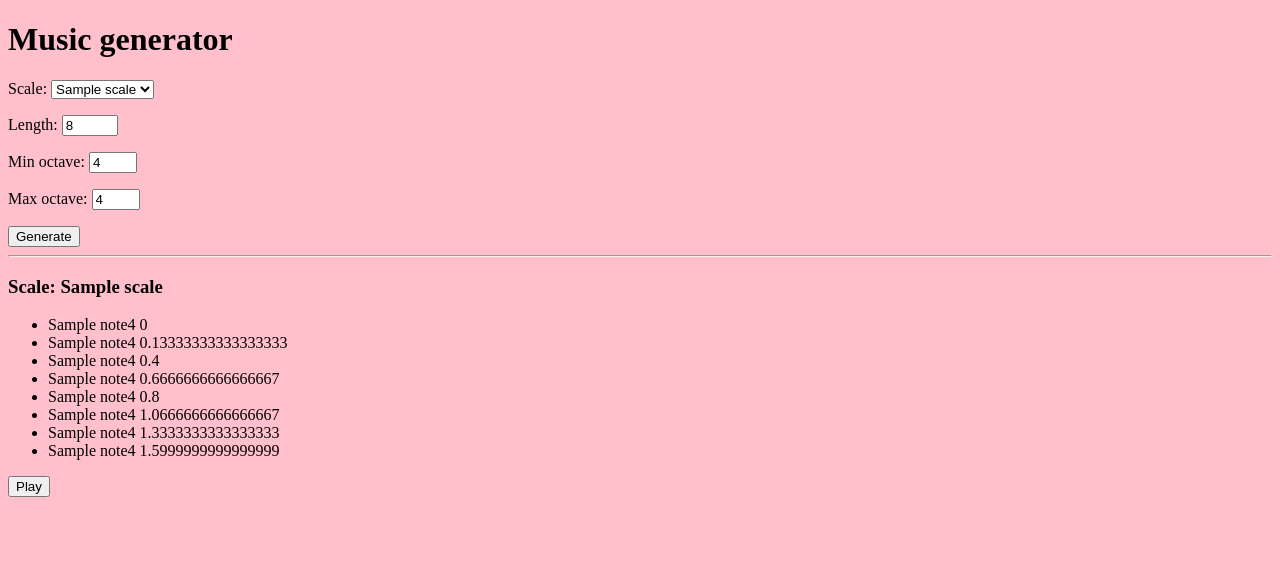
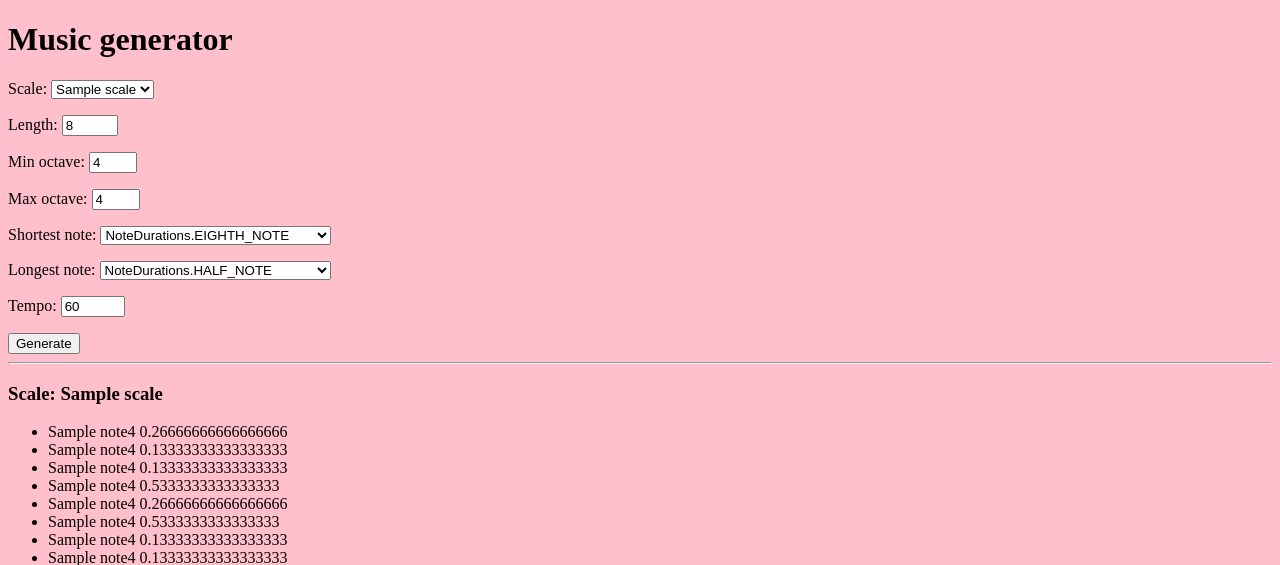
Before and after one commit to rafaljusiak/music-generator, a Django app: page / in a window 1280 px wide. Shown: the top 565 px of the page. Run offline with Django 3.2, Linux system fonts and the light colour scheme; tables that the repository leaves empty hold one stand-in row (values such as "Sample post"); some libraries are stand-ins or nearby versions.

Commit message:
enabled change of tempo and note duration

```diff
--- a/music_generator/core/enums.py
+++ b/music_generator/core/enums.py
@@ -11,9 +11,15 @@ class ScaleTypes(Enum):
     MONOTONIC = "monotonic"
 
 
+SCALE_TYPES_CHOICES = [(t, t.value) for t in ScaleTypes]
+
+
 class NoteDurations(Enum):
     WHOLE_NOTE = 64
     HALF_NOTE = 32
     QUARTER_NOTE = 16
     EIGHTH_NOTE = 8
     SIXTEENTH_NOTE = 4
+
+
+NOTE_DURATIONS_CHOICES = [(t.value, t) for t in NoteDurations]
--- a/music_generator/core/models.py
+++ b/music_generator/core/models.py
@@ -1,6 +1,6 @@
 from django.db import models
 
-from music_generator.core.enums import ScaleTypes
+from music_generator.core.enums import SCALE_TYPES_CHOICES
 
 
 class Note(models.Model):
@@ -27,7 +27,7 @@ class Scale(models.Model):
     )
     name = models.CharField(verbose_name="Name", max_length=64, unique=True)
     scale_type = models.CharField(
-        verbose_name="Type", max_length=32, choices=[(t, t.value) for t in ScaleTypes]
+        verbose_name="Type", max_length=32, choices=SCALE_TYPES_CHOICES
     )
 
     def __str__(self):
--- a/music_generator/core/tempo.py
+++ b/music_generator/core/tempo.py
@@ -2,10 +2,12 @@ from music_generator.core.enums import NoteDurations
 
 
 def get_notes_durations(
-    tempo, shortest=NoteDurations.SIXTEENTH_NOTE, longest=NoteDurations.WHOLE_NOTE
+    tempo,
+    shortest=NoteDurations.SIXTEENTH_NOTE.value,
+    longest=NoteDurations.WHOLE_NOTE.value,
 ):
     durations = []
     for d in NoteDurations:
-        if longest.value >= d.value >= shortest.value:
+        if longest >= d.value >= shortest:
             durations.append(d.value / tempo)
     return durations
--- a/music_generator/songs/forms.py
+++ b/music_generator/songs/forms.py
@@ -1,5 +1,6 @@
 from django import forms
 
+from music_generator.core.enums import NOTE_DURATIONS_CHOICES, NoteDurations
 from music_generator.core.models import Scale
 
 
@@ -8,3 +9,10 @@ class SongForm(forms.Form):
     length = forms.IntegerField(min_value=2, max_value=32, initial=8)
     min_octave = forms.IntegerField(min_value=0, max_value=7, initial=4)
     max_octave = forms.IntegerField(min_value=0, max_value=7, initial=4)
+    shortest_note = forms.ChoiceField(
+        choices=NOTE_DURATIONS_CHOICES, initial=NoteDurations.EIGHTH_NOTE.value
+    )
+    longest_note = forms.ChoiceField(
+        choices=NOTE_DURATIONS_CHOICES, initial=NoteDurations.HALF_NOTE.value
+    )
+    tempo = forms.IntegerField(min_value=30, max_value=180, initial=60)
--- a/music_generator/songs/generator.py
+++ b/music_generator/songs/generator.py
@@ -14,7 +14,7 @@ def create_track(
     length=8,
     min_octave=4,
     max_octave=4,
-    longest_note=NoteDurations.QUARTER_NOTE,
+    longest_note=NoteDurations.HALF_NOTE,
     shortest_note=NoteDurations.EIGHTH_NOTE,
     tempo=60,  # whole notes per minute
 ):
--- a/music_generator/songs/views.py
+++ b/music_generator/songs/views.py
@@ -1,6 +1,7 @@
 from django.urls import reverse_lazy
 from django.views import generic
 
+from music_generator.core.enums import NoteDurations
 from music_generator.core.models import Scale
 from music_generator.songs.forms import SongForm
 from music_generator.songs.generator import create_track
@@ -13,7 +14,7 @@ class SongView(generic.FormView):
 
     def get_initial(self):
         initial = super().get_initial()
-        query_params = self.request.GET
+        query_params = self.request.GET.copy()
         parsed_params = dict([(k, int(v)) for k, v in query_params.items()])
         initial.update(**parsed_params)
         return initial
@@ -33,6 +34,13 @@ class SongView(generic.FormView):
             "length": int(query_params.get("length", 8)),
             "min_octave": int(query_params.get("min_octave", 4)),
             "max_octave": int(query_params.get("max_octave", 4)),
+            "tempo": int(query_params.get("tempo", 60)),
+            "shortest_note": int(
+                query_params.get("shortest_note", NoteDurations.EIGHTH_NOTE.value)
+            ),
+            "longest_note": int(
+                query_params.get("longest_note", NoteDurations.HALF_NOTE.value)
+            ),
             "scale": scale,
         }
         context.update(
--- a/music_generator/templates/songs/song.html
+++ b/music_generator/templates/songs/song.html
@@ -11,7 +11,7 @@
     <h3>Scale: {{ scale.name }}</h3>
     <ul>
     {% for note in track_synth %}
-        <li>{{ note.note }} {{ note.time }}</li>
+        <li>{{ note.note }} {{ note.duration }}</li>
     {% endfor %}
     </ul>
 
```
